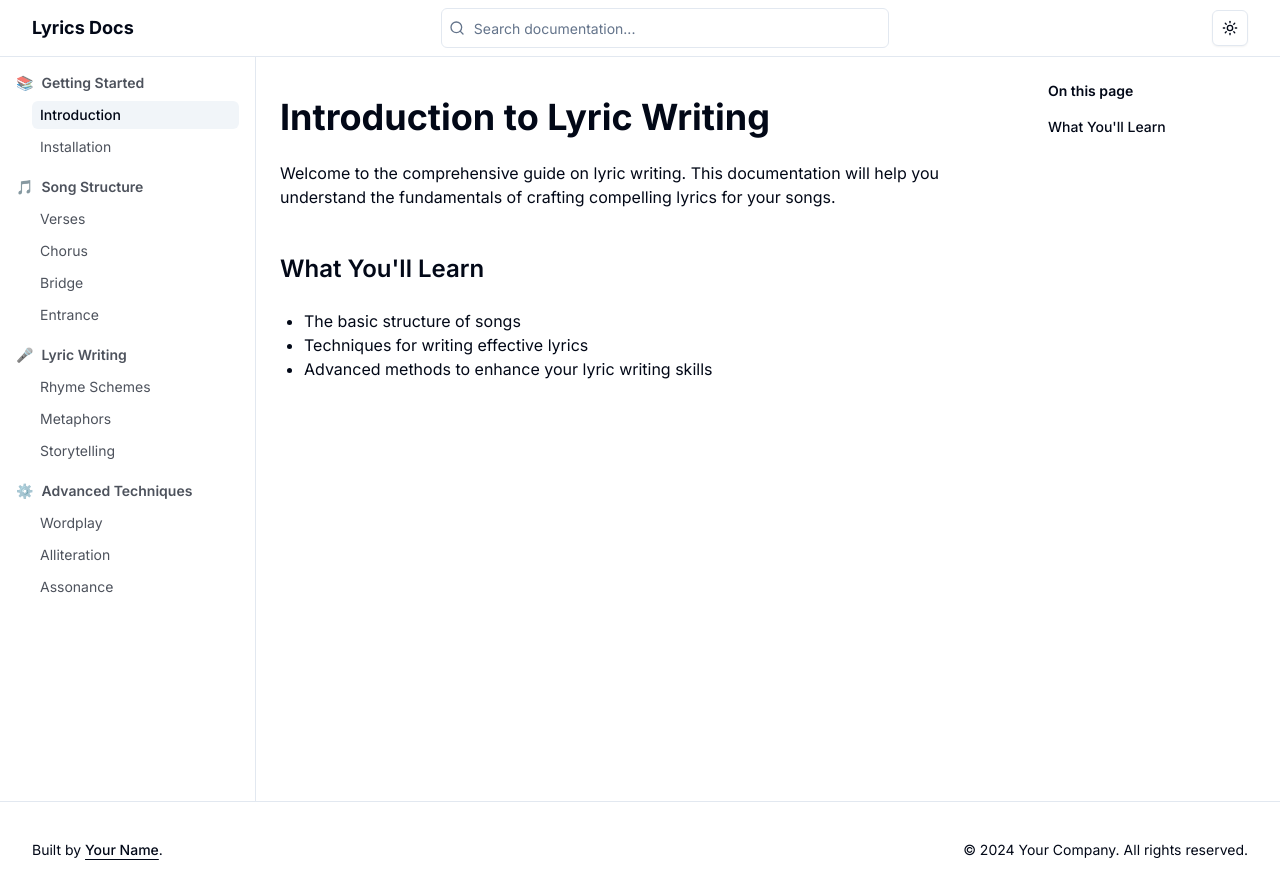
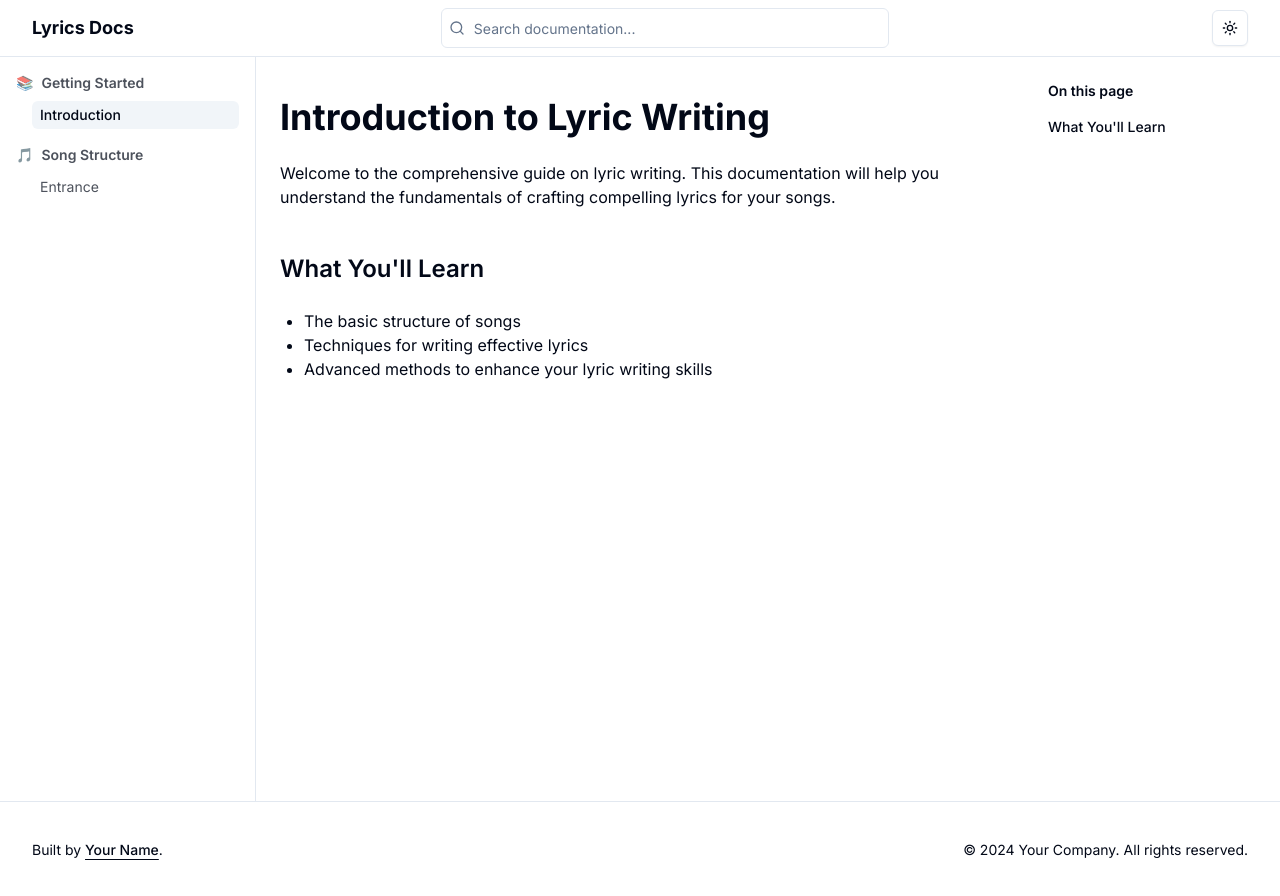
Before and after one commit to neil-jay/with-joyful-lips-next-js, a Next.js app: page /docs/introduction in a window 1280 px wide. Built offline with nearby package versions, Linux system fonts and the light colour scheme.

Commit message:
Removed unnecessary folders

```diff
--- a/app/docs/layout.tsx
+++ b/app/docs/layout.tsx
@@ -14,37 +14,23 @@ const sidebarItems = [
     icon: "📚",
     items: [
       { title: "Introduction", href: "/docs/introduction" },
-      { title: "Installation", href: "/docs/installation" },
     ],
   },
   {
     title: "Song Structure",
     icon: "🎵",
     items: [
-      { title: "Verses", href: "/docs/song-structure/verses" },
-      { title: "Chorus", href: "/docs/song-structure/chorus" },
-      { title: "Bridge", href: "/docs/song-structure/bridge" },
       { title: "Entrance", href: "/docs/song-structure/entrance" },
     ],
   },
-  {
-    title: "Lyric Writing",
-    icon: "🎤",
-    items: [
-      { title: "Rhyme Schemes", href: "/docs/lyric-writing/rhyme-schemes" },
-      { title: "Metaphors", href: "/docs/lyric-writing/metaphors" },
-      { title: "Storytelling", href: "/docs/lyric-writing/storytelling" },
-    ],
-  },
-  {
-    title: "Advanced Techniques",
-    icon: "⚙️",
-    items: [
-      { title: "Wordplay", href: "/docs/advanced-techniques/wordplay" },
-      { title: "Alliteration", href: "/docs/advanced-techniques/alliteration" },
-      { title: "Assonance", href: "/docs/advanced-techniques/assonance" },
-    ],
-  },
+  // {
+  //   title: "Legal",
+  //   icon: "🎤",
+  //   items: [
+  //     { title: "Terms of Service", href: "/docs/lyric-writing/terms" },
+  //     { title: "Copyright", href: "/docs/lyric-writing/copyright" },
+  //   ],
+  // },
 ]
 
 interface TableOfContentsItem {
```
